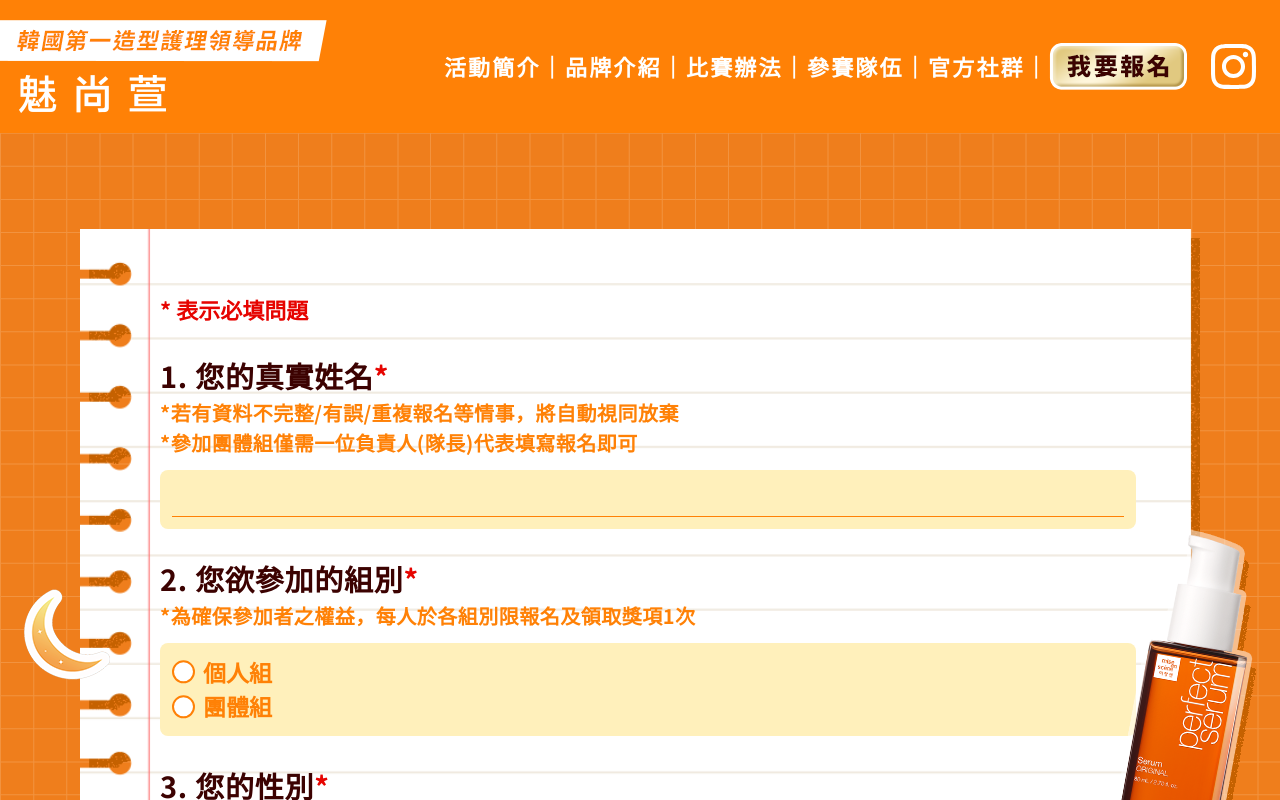
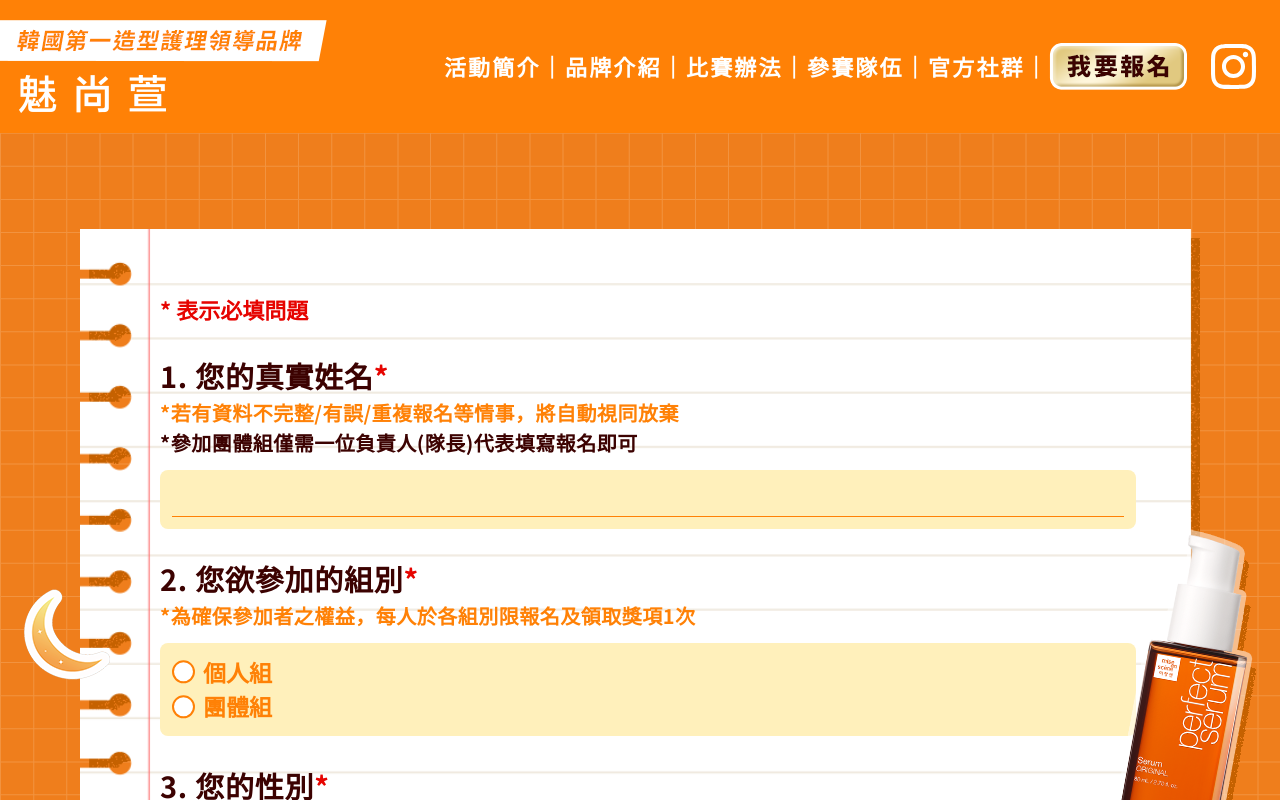
Before and after one commit to Ping-Hsuan-Yu/miseenscene_aespa, a React (Vite) app: page /sign-up in a window 1280 px wide. Shown: the top 800 px of the page. Built offline with nearby package versions, Linux system fonts and the light colour scheme.

Commit message:
錯字修正/變更說明顏色

```diff
--- a/src/page/Section4.tsx
+++ b/src/page/Section4.tsx
@@ -106,7 +106,7 @@
           <div>
             <Title text="評分規則" />
             <ol className="mt-2.5 list-decimal ps-6">
-              <li>以Instagram貼文之愛心數加個項目加權分為最終分數。</li>
+              <li>以Instagram貼文之愛心數加各項目加權分為最終分數。</li>
               <li>依照最終分數加總評選出個人組與團體組前3名並隨機抽出特別獎各3名。</li>
             </ol>
             <div className="mt-6 text-white text-lg md:text-[22px]">
--- a/src/page/SignUp.tsx
+++ b/src/page/SignUp.tsx
@@ -74,8 +74,6 @@
     transform: scale(1);
   }
 `;
-
-
 
 type DateValuePiece = Date | null;
 type DateValue = DateValuePiece | [DateValuePiece, DateValuePiece];
@@ -184,7 +182,7 @@
           handleInitial();
         });
     } else {
-      window.scrollTo({top:0,behavior:"smooth"})
+      window.scrollTo({ top: 0, behavior: "smooth" });
       setOnLoading(false);
     }
   }, [inputValue, isValid, file, uploadImgUrl]);
@@ -369,7 +367,9 @@
               autoComplete="name"
             >
               <LabelCaption>*若有資料不完整/有誤/重複報名等情事，將自動視同放棄</LabelCaption>
-              <LabelCaption>*參加團體組僅需一位負責人(隊長)代表填寫報名即可</LabelCaption>
+              <div className="text-brown-950 text-20 font-bold tracking-wide text-pretty">
+                *參加團體組僅需一位負責人(隊長)代表填寫報名即可
+              </div>
               {onSubmit && inputValue.userName === "" && (
                 <div className="text-red text-20 font-bold invalid mb-[-12px]">請填寫必填問題</div>
               )}
@@ -966,7 +966,7 @@
                     請填寫必填問題
                   </div>
                 )}
-                {onLoading && <Loading/>}
+                {onLoading && <Loading />}
               </div>
               <div
                 onClick={handleInitial}
```
